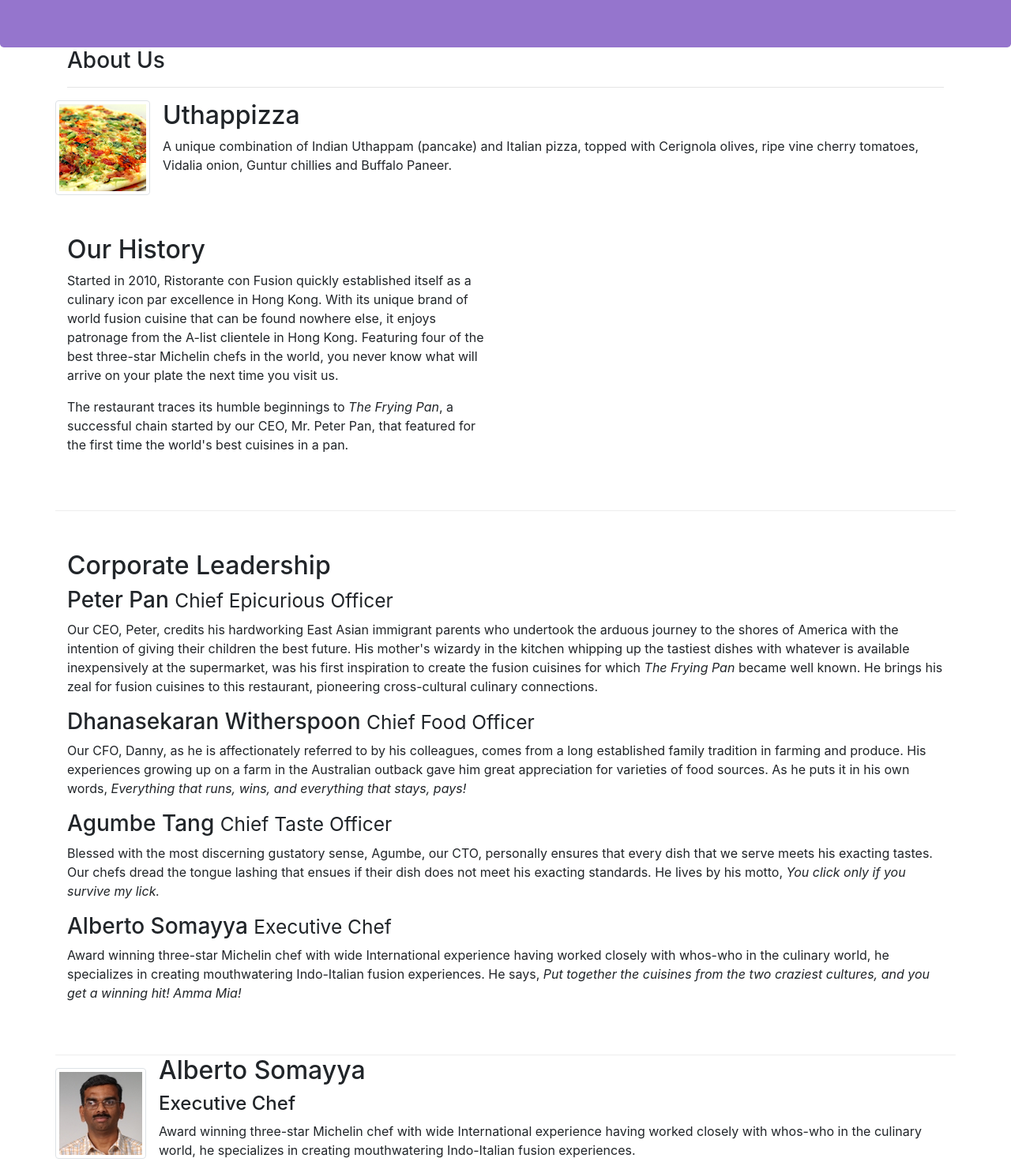
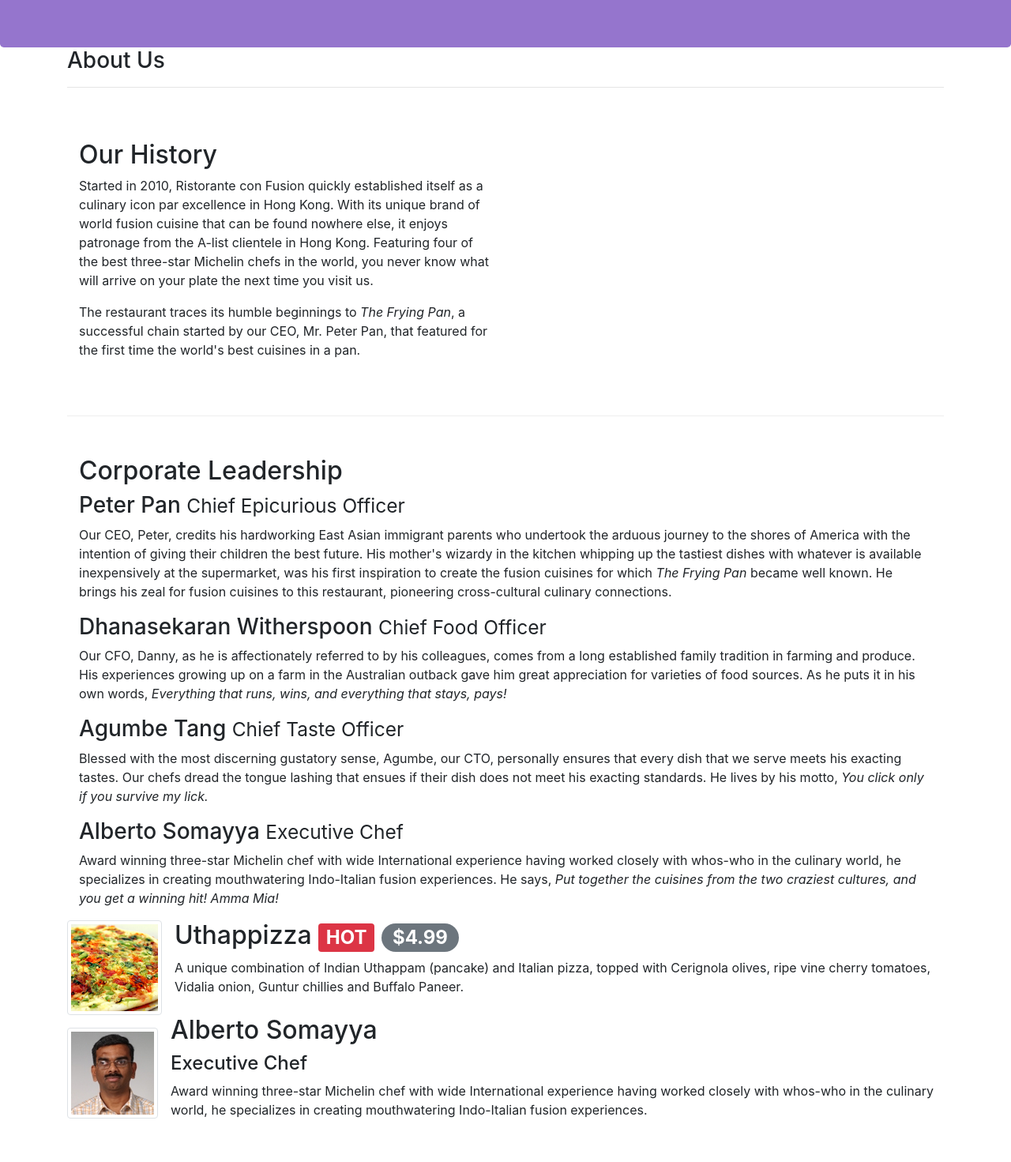
Before and after one commit to SOUROVSARKERTEC12/Bootstrap-Assignment-1, a website: page index.html in a window 1280 px wide. Shown: the part 200-1671 px from the top of the page at 79% size. Drawn offline with nearby package versions, Linux system fonts and the light colour scheme.

Commit message:
Alerting Users

```diff
--- a/index.html
+++ b/index.html
@@ -16,7 +16,6 @@
     <title>Ristorante Con Fusion: About Us</title>
 </head>
 
-<body>
 <nav class="navbar navbar-dark navbar-expand-sm fixed-top">
     <div class="container">
         <button class="navbar-toggler" type="button" data-toggole="collapse" data-target="#Navbar">
@@ -46,22 +45,11 @@
     </div>
 </header>
 
-</div>
 <div class="container">
     <div class="row">
         <div class="col-12">
             <h3>About Us</h3>
             <hr>
-            </div>
-            <div class="media">
-                <img class="d-flex mr-3 img-thumbnail align-self-center"
-                     src="img/uthappizza.png" alt="Uthappizza">
-                <div class="media-body">
-                    <h2 class="mt-0">Uthappizza</h2>
-                    <p class="d-none d-sm-block">A unique combination of Indian Uthappam (pancake) and
-                        Italian pizza, topped with Cerignola olives, ripe vine
-                        cherry tomatoes, Vidalia onion, Guntur chillies and
-                        Buffalo Paneer.</p>
         </div>
     </div>
 
@@ -80,15 +68,29 @@
         <div class="col">
             <h2>Corporate Leadership</h2>
             <h3>Peter Pan <small>Chief Epicurious Officer</small></h3>
-                <p class="hidden-xs-down">Our CEO, Peter, credits his hardworking East Asian immigrant parents who undertook the arduous journey to the shores of America with the intention of giving their children the best future. His mother's wizardy in the kitchen whipping up the tastiest dishes with whatever is available inexpensively at the supermarket, was his first inspiration to create the fusion cuisines for which <em>The Frying Pan</em> became well known. He brings his zeal for fusion cuisines to this restaurant, pioneering cross-cultural culinary connections.</p>
+            <p class="d-none d-sm-block">Our CEO, Peter, credits his hardworking East Asian immigrant parents who undertook the arduous journey to the shores of America with the intention of giving their children the best future. His mother's wizardy in the kitchen whipping up the tastiest dishes with whatever is available inexpensively at the supermarket, was his first inspiration to create the fusion cuisines for which <em>The Frying Pan</em> became well known. He brings his zeal for fusion cuisines to this restaurant, pioneering cross-cultural culinary connections.</p>
             <h3>Dhanasekaran Witherspoon <small>Chief Food Officer</small></h3>
-                <p class="hidden-xs-down">Our CFO, Danny, as he is affectionately referred to by his colleagues, comes from a long established family tradition in farming and produce. His experiences growing up on a farm in the Australian outback gave him great appreciation for varieties of food sources. As he puts it in his own words, <em>Everything that runs, wins, and everything that stays, pays!</em></p>
+            <p class="d-none d-sm-block">Our CFO, Danny, as he is affectionately referred to by his colleagues, comes from a long established family tradition in farming and produce. His experiences growing up on a farm in the Australian outback gave him great appreciation for varieties of food sources. As he puts it in his own words, <em>Everything that runs, wins, and everything that stays, pays!</em></p>
             <h3>Agumbe Tang <small>Chief Taste Officer</small></h3>
-                <p class="hidden-xs-down">Blessed with the most discerning gustatory sense, Agumbe, our CTO, personally ensures that every dish that we serve meets his exacting tastes. Our chefs dread the tongue lashing that ensues if their dish does not meet his exacting standards. He lives by his motto, <em>You click only if you survive my lick.</em></p>
+            <p class="d-none d-sm-block">Blessed with the most discerning gustatory sense, Agumbe, our CTO, personally ensures that every dish that we serve meets his exacting tastes. Our chefs dread the tongue lashing that ensues if their dish does not meet his exacting standards. He lives by his motto, <em>You click only if you survive my lick.</em></p>
             <h3>Alberto Somayya <small>Executive Chef</small></h3>
-                <p class="hidden-xs-down">Award winning three-star Michelin chef with wide International experience having worked closely with whos-who in the culinary world, he specializes in creating mouthwatering Indo-Italian fusion experiences. He says, <em>Put together the cuisines from the two craziest cultures, and you get a winning hit! Amma Mia!</em></p>
+            <p class="d-none d-sm-block">Award winning three-star Michelin chef with wide International experience having worked closely with whos-who in the culinary world, he specializes in creating mouthwatering Indo-Italian fusion experiences. He says, <em>Put together the cuisines from the two craziest cultures, and you get a winning hit! Amma Mia!</em></p>
+        </div>
+        <div class="media">
+            <img class="d-flex mr-3 img-thumbnail align-self-center"
+                 src="img/uthappizza.png" alt="Uthappizza">
+            <div class="media-body">
+                <h2 class="mt-0">Uthappizza
+                    <span class="badge badge-danger">HOT</span>
+                    <span class="badge badge-pill badge-secondary">$4.99</span>
+                </h2>
+                <p class="d-none d-sm-block">A unique combination of Indian Uthappam (pancake) and
+                    Italian pizza, topped with Cerignola olives, ripe vine
+                    cherry tomatoes, Vidalia onion, Guntur chillies and
+                    Buffalo Paneer.</p>
             </div>
         </div>
+
         <div class="media">
             <img class="d-flex mr-3 img-thumbnail align-self-center"
                  src="img/alberto.png" alt="Alberto Somayya">
@@ -102,9 +104,11 @@
                 </p>
             </div>
         </div>
-            <div class="embed-responsive embed-responsive-16by9">
+        <!--
+        <div class="embed-responsive embed-responsive-4by3">
             <iframe class="embed-responsive-item" src="https://youtu.be/7wtfhZwyrcc?list=RDomvW1cI-3xg"></iframe>
         </div>
+        -->
     </div>
 
 
@@ -148,11 +152,10 @@
             </div>
         </div>
     </footer>
-
+</div>
     <!-- jQuery first, then Tether, then Bootstrap JS. -->
     <script src="node_modules/jquery/dist/jquery.min.js"></script>
     <script src="node_modules/tether/dist/js/tether.min.js"></script>
     <script src="node_modules/bootstrap/dist/js/bootstrap.min.js"></script>
 </body>
-
 </html>
```
Also changed, not shown: aboutus.html (+2 -2 lines). Lines whose indentation alone changed are shown as unchanged.
